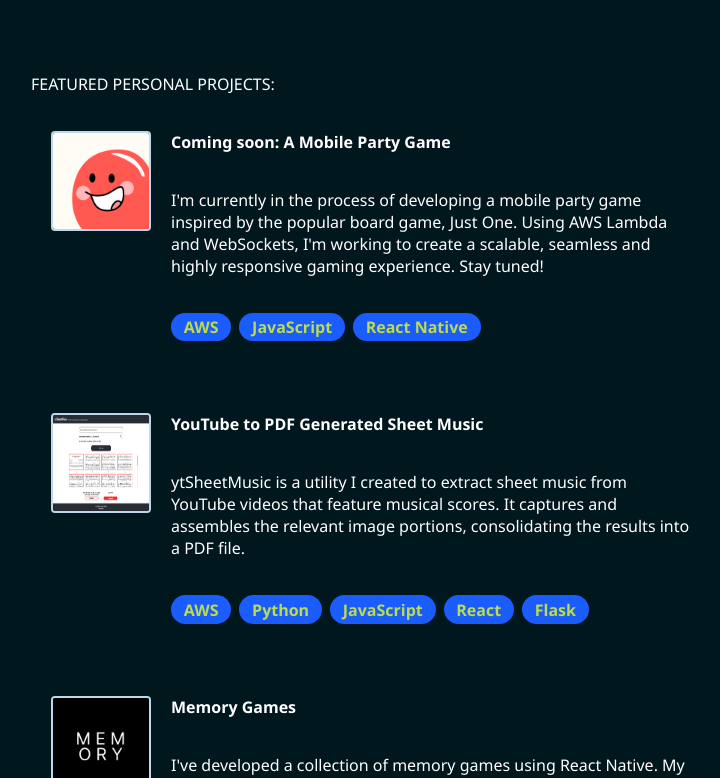
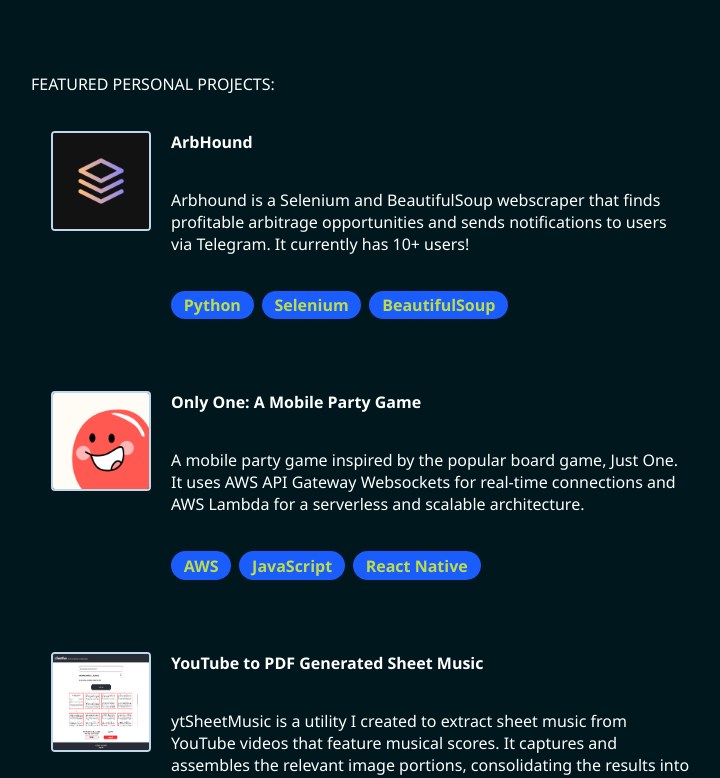
Before and after one commit to Wubaboo/website, a React (Create React App) app: page /#/ in a window 1280 px wide. Shown: the part 754-1532 px from the top of the page, without its empty margins (289-1009 px from the left). Built offline with nearby package versions, Linux system fonts and the light colour scheme.

Commit message:
add arbhound to projects

```diff
--- a/src/data/projects.js
+++ b/src/data/projects.js
@@ -1,8 +1,16 @@
 export const projects = [
   {
-    title: "Coming soon: A Mobile Party Game",
+    title: "ArbHound",
     description:
-      "I'm currently in the process of developing a mobile party game inspired by the popular board game, Just One. Using AWS Lambda and WebSockets, I'm working to create a scalable, seamless and highly responsive gaming experience. Stay tuned!",
+      "Arbhound is a Selenium and BeautifulSoup webscraper that finds profitable arbitrage opportunities and sends notifications to users via Telegram. It currently has 10+ users!",
+    technologies: ["Python", "Selenium", "BeautifulSoup"],
+    link: null,
+    image: process.env.PUBLIC_URL + "/assets/img/arbitrage.png",
+  },
+  {
+    title: "Only One: A Mobile Party Game",
+    description:
+      "A mobile party game inspired by the popular board game, Just One. It uses AWS API Gateway Websockets for real-time connections and AWS Lambda for a serverless and scalable architecture.",
     technologies: ["AWS", "JavaScript", "React Native"],
     link: null,
     image: process.env.PUBLIC_URL + "/assets/img/onlyOne.png",
```
Also changed, not shown: public/assets/img/arbitrage.png (added).
